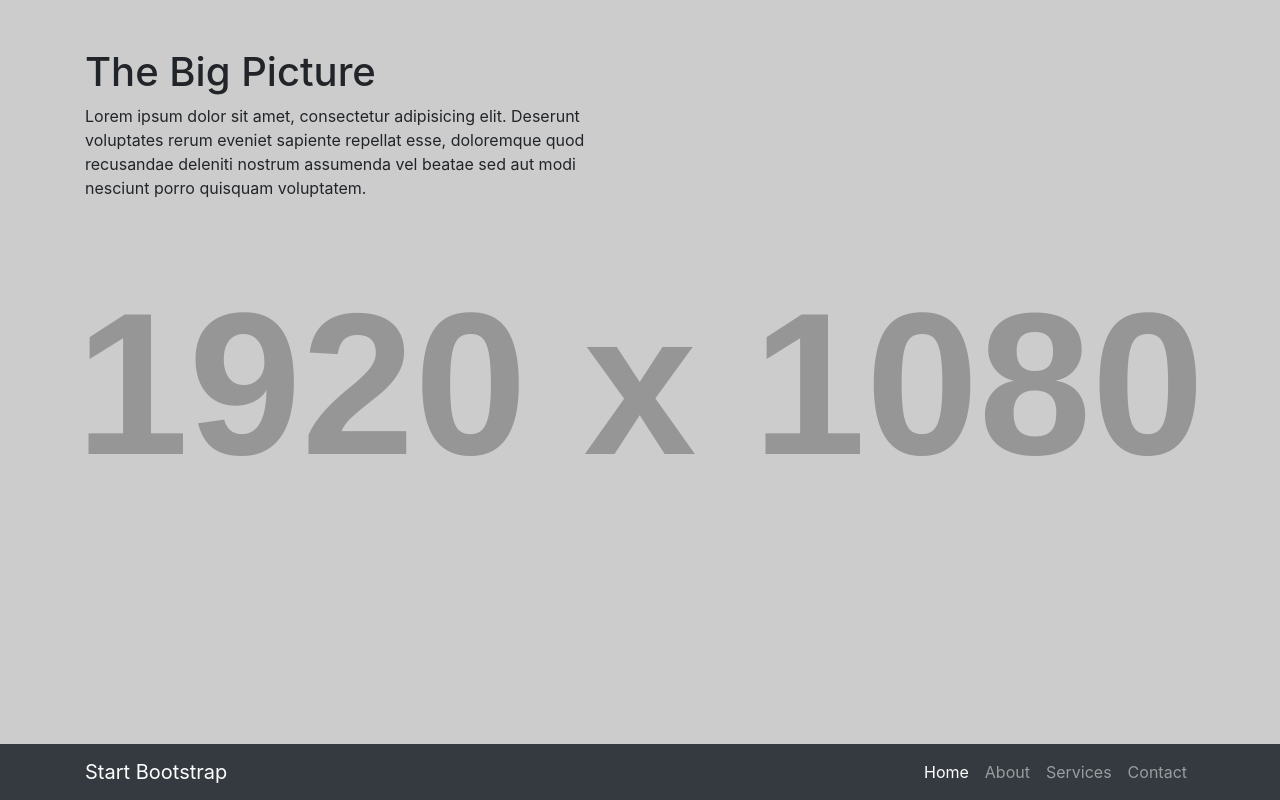
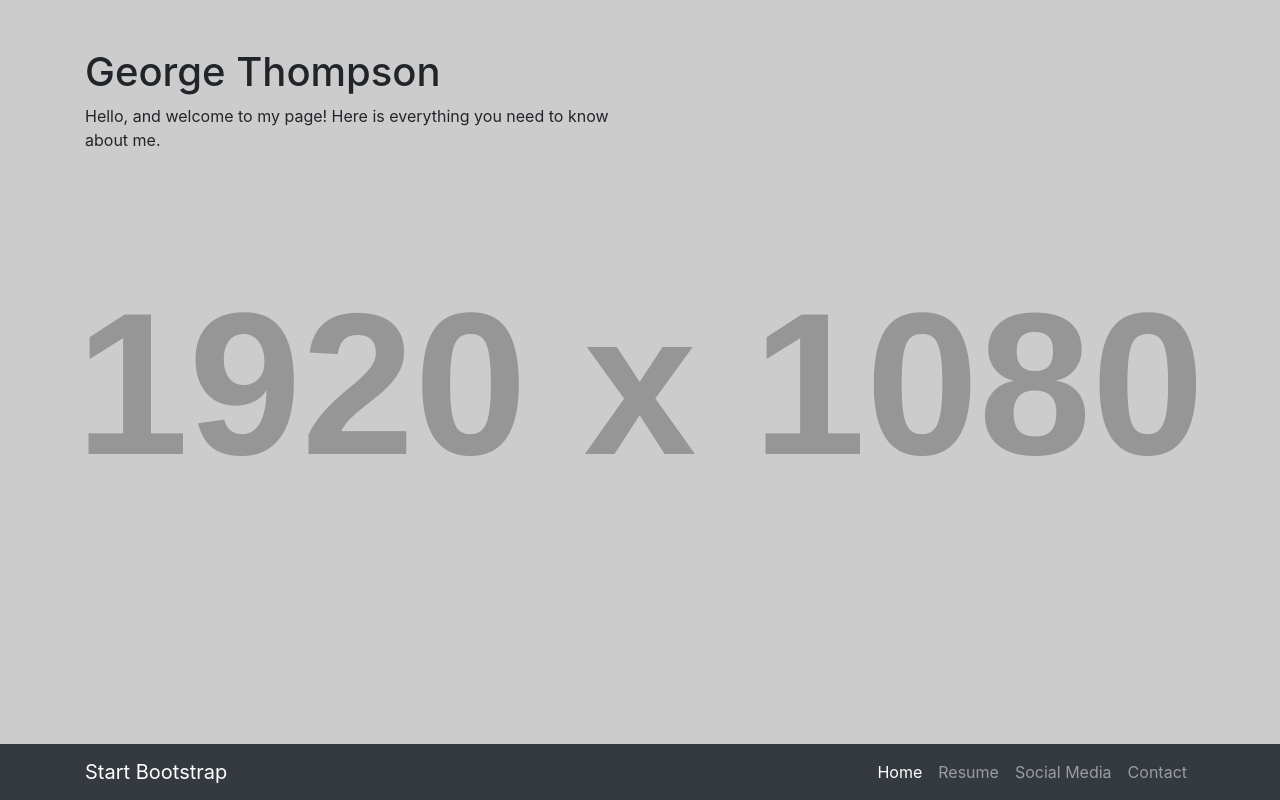
Before and after one commit to gtjrrui/gtjrrui.github.io, a website: page index.html in a window 1280 px wide. Drawn offline with Linux system fonts and the light colour scheme; placeholder pictures from the web are drawn by us.

Commit message:
Updated index.html

```diff
--- a/index.html
+++ b/index.html
@@ -5,10 +5,10 @@
 
   <meta charset="utf-8">
   <meta name="viewport" content="width=device-width, initial-scale=1, shrink-to-fit=no">
-  <meta name="description" content="">
-  <meta name="author" content="">
+  <meta name="description" content="About Page">
+  <meta name="author" content="George Thompson">
 
-  <title>The Big Picture - Start Bootstrap Template</title>
+  <title>George Thompson</title>
 
   <!-- Bootstrap core CSS -->
   <link href="vendor/bootstrap/css/bootstrap.min.css" rel="stylesheet">
@@ -35,10 +35,10 @@
             </a>
           </li>
           <li class="nav-item">
-            <a class="nav-link" href="#">About</a>
+            <a class="nav-link" href="resume">Resume</a>
           </li>
           <li class="nav-item">
-            <a class="nav-link" href="#">Services</a>
+            <a class="nav-link" href="#">Social Media</a>
           </li>
           <li class="nav-item">
             <a class="nav-link" href="#">Contact</a>
@@ -53,8 +53,8 @@
     <div class="container">
       <div class="row">
         <div class="col-lg-6">
-          <h1 class="mt-5">The Big Picture</h1>
-          <p>Lorem ipsum dolor sit amet, consectetur adipisicing elit. Deserunt voluptates rerum eveniet sapiente repellat esse, doloremque quod recusandae deleniti nostrum assumenda vel beatae sed aut modi nesciunt porro quisquam voluptatem.</p>
+          <h1 class="mt-5">George Thompson</h1>
+          <p>Hello, and welcome to my page! Here is everything you need to know about me.</p>
         </div>
       </div>
     </div>
```
